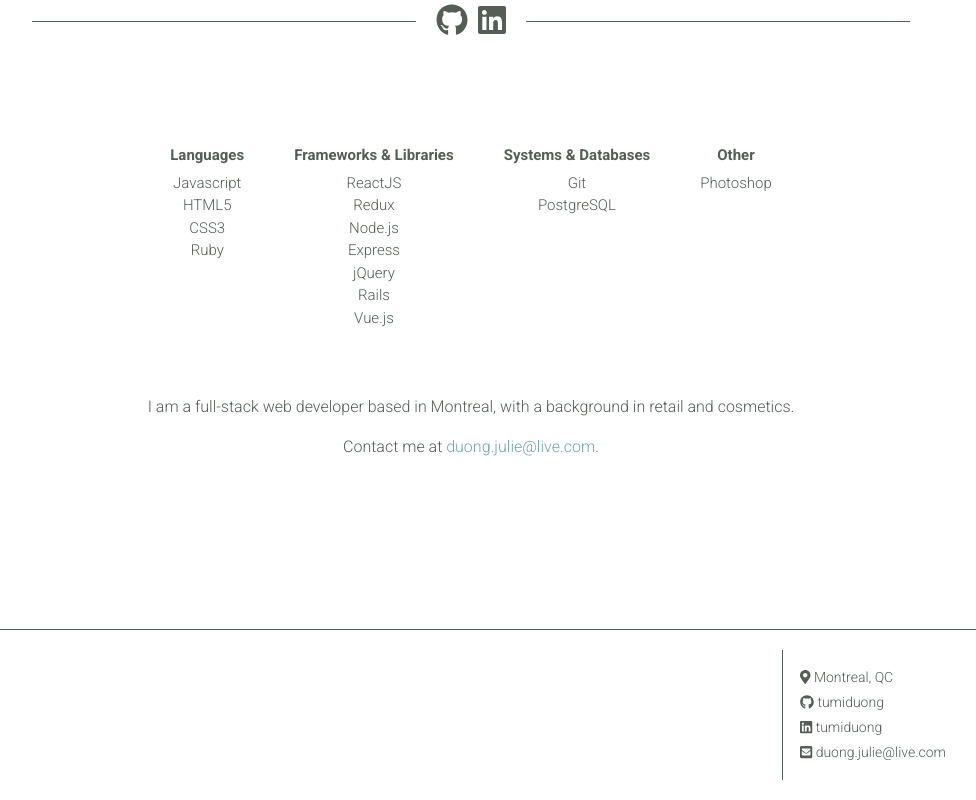
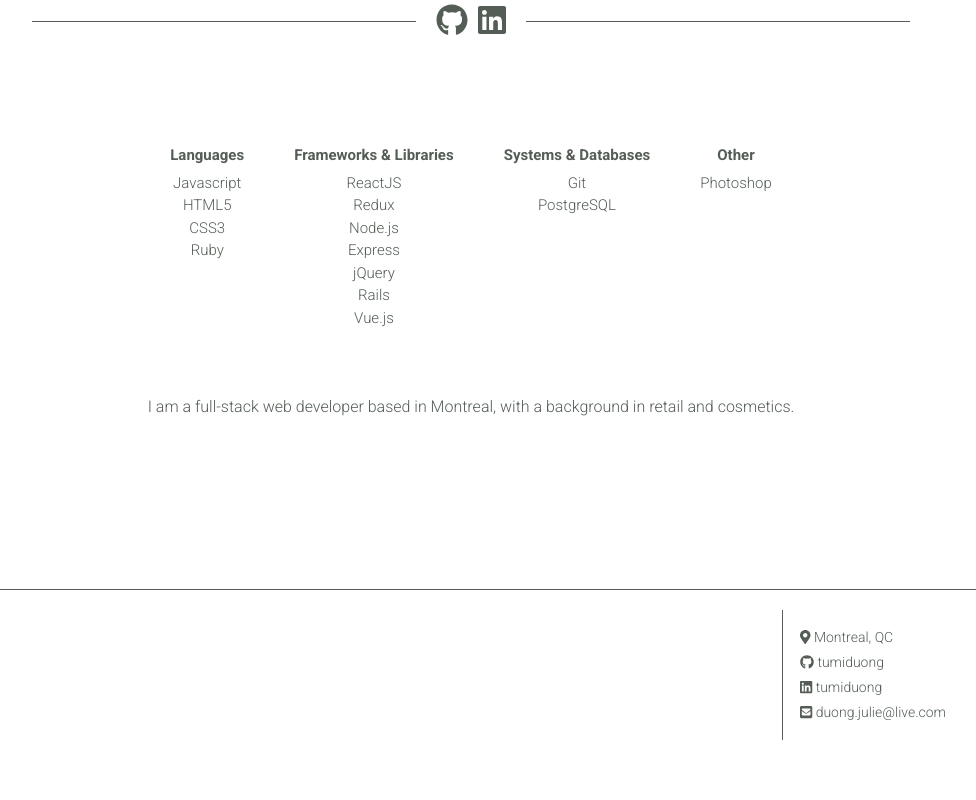
Before and after one commit to tumiduong/tumiduong.github.io, a React (Create React App) app: page /#/ in a window 1280 px wide. Shown: the part 471-1271 px from the top of the page, without its empty margins (169-1145 px from the left). After the commit the page ends 1231 px from the top, so only its background shows below. Built offline with nearby package versions, Linux system fonts and the light colour scheme.

Commit message:
remove email

```diff
--- a/src/components/pages/HomePage.js
+++ b/src/components/pages/HomePage.js
@@ -47,7 +47,6 @@ export default function HomePage() {
                 </div>
                 <div className='about-me'>
                     <p>I am a full-stack web developer based in Montreal, with a background in retail and cosmetics.</p>
-                    <p>Contact me at <a href="mailto:duong.julie@live.com">duong.julie@live.com</a>.</p>
                 </div>
             </div>
             <ContactMe/>
```
